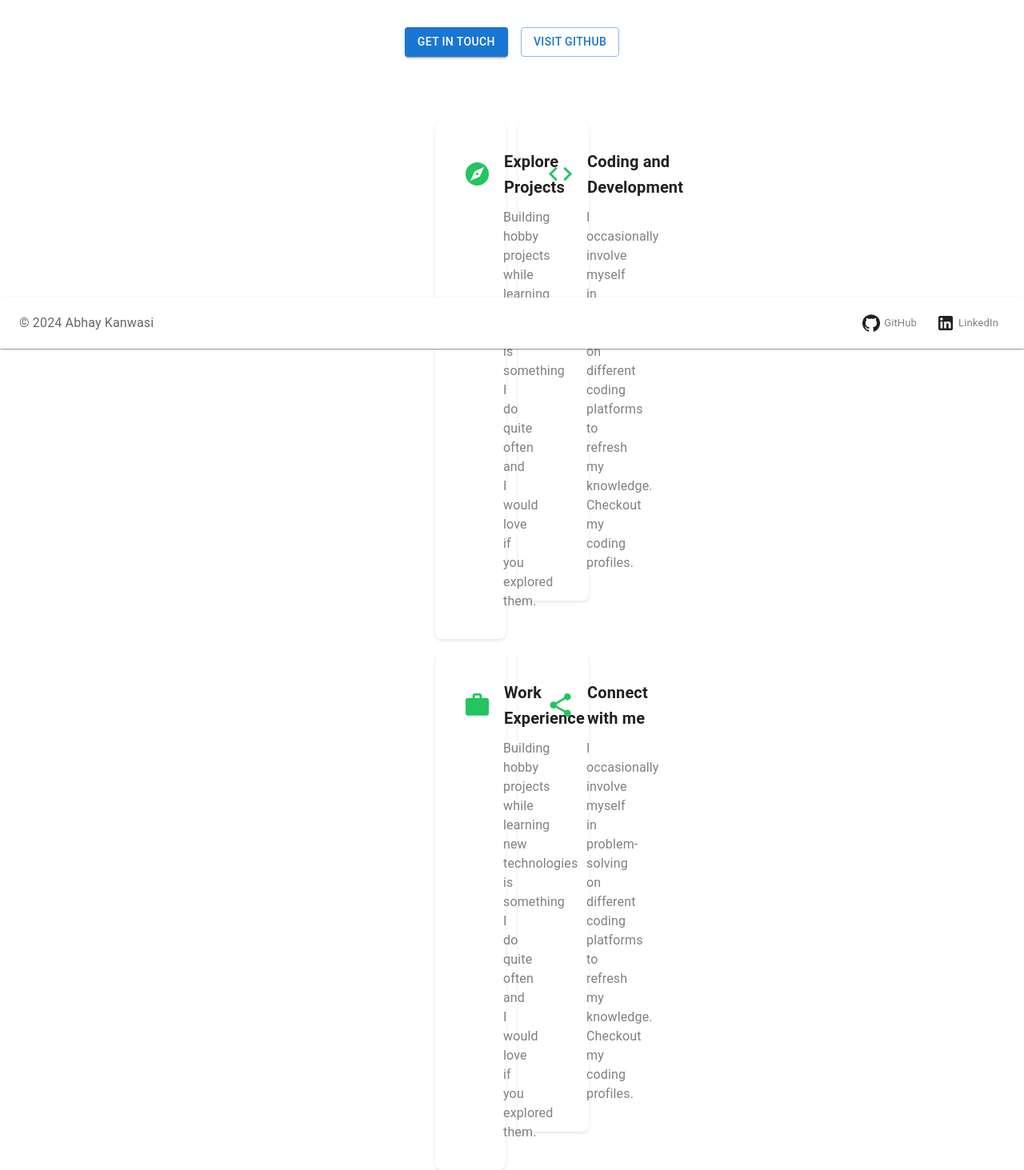
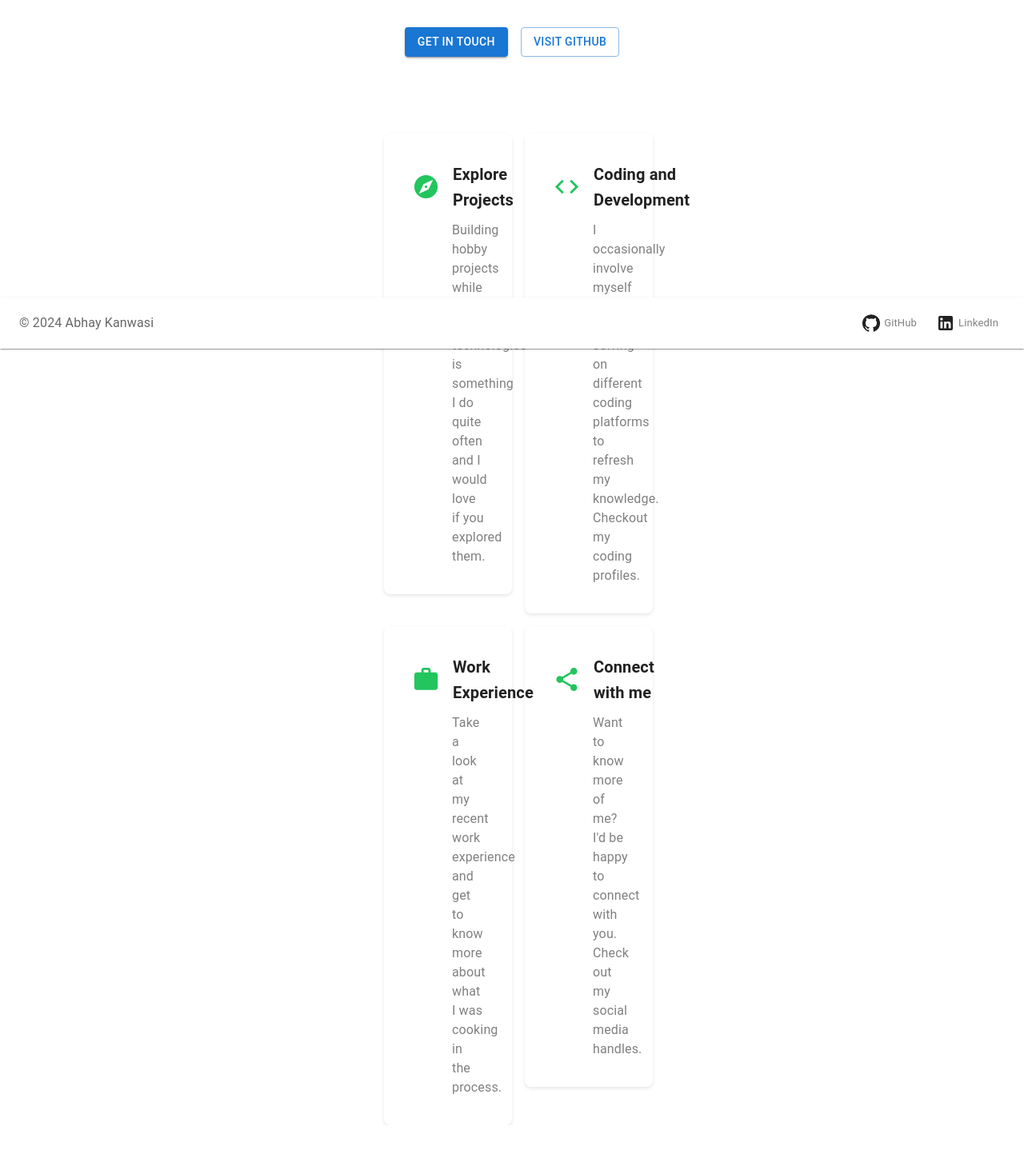
Before and after one commit to Abhay-Kanwasi/Abhay-Kanwasi.github.io, a React (Vite) app in the folder frontend/: page / in a window 1280 px wide. Shown: the part 364-1827 px from the top of the page at 80% size. After the commit the page ends 1771 px from the top, so only its background shows below. Built offline with nearby package versions, Linux system fonts and the light colour scheme.

Commit message:
Changes:
1. Profile Card of Explore Projects and Work Experiance is now working
2. Articles section background color on hover is now change according to light and dark mode.
3. Routes for projects and experiance created for Profile Card.
4. Some adjustments in Profile_Card section

```diff
--- a/frontend/src/components/cardComponent/Profile_Card.tsx
+++ b/frontend/src/components/cardComponent/Profile_Card.tsx
@@ -4,16 +4,33 @@ import ExploreIcon from '@mui/icons-material/Explore';
 import CodeIcon from '@mui/icons-material/Code';
 import WorkIcon from '@mui/icons-material/Work';
 import ShareIcon from '@mui/icons-material/Share';
+import { useNavigate } from 'react-router-dom';
 import "./style.css";
 
 const Profile_Cards = () => {
+  const navigate = useNavigate();
+  const handleCardClick = (action: string) => {
+    if(action == 'explore_projects'){
+      navigate('/projects');
+    }
+    else if(action == 'coding'){
+      console.log(action)
+    }
+    else if(action == 'work_experience'){
+      navigate('/experience')
+    }
+    else if(action == 'connect'){
+      console.log(action)
+    }
+  };
+
   return (
     <>
-      <Container maxWidth="md" sx={{ display: 'flex', justifyContent: 'center' }}>
-        <Grid container spacing={2}>
+      <Container maxWidth="lg" sx={{ display: 'flex', justifyContent: 'center', padding: 0 }}>
+        <Grid container spacing={2} justifyContent="center" sx={{ margin: 0 }}>
           {/* First Grid */}
-          <Grid item xs={12} sm={6}>
-            <CardComponentWrapper>
+          <Grid item xs={12} md={6}>
+            <CardComponentWrapper onClick={() => handleCardClick('explore_projects')}>
               <CardComponent
                 logo={<ExploreIcon fontSize='large' sx={{ color: '#22C55E' }} />}
                 heading="Explore Projects"
@@ -23,8 +40,8 @@ const Profile_Cards = () => {
           </Grid>
 
           {/* Second Grid */}
-          <Grid item xs={12} sm={6}>
-            <CardComponentWrapper>
+          <Grid item xs={12} md={6}>
+            <CardComponentWrapper onClick={() => handleCardClick('coding')}>
               <CardComponent
                 logo={<CodeIcon fontSize='large' sx={{ color: '#22C55E' }} />}
                 heading="Coding and Development"
@@ -34,23 +51,23 @@ const Profile_Cards = () => {
           </Grid>
 
           {/* Third Grid */}
-          <Grid item xs={12} sm={6}>
-            <CardComponentWrapper>
+          <Grid item xs={12} md={6}>
+            <CardComponentWrapper onClick={() => handleCardClick('work_experience')}>
               <CardComponent
                 logo={<WorkIcon fontSize='large' sx={{ color: '#22C55E' }} />}
                 heading="Work Experience"
-                description="Building hobby projects while learning new technologies is something I do quite often and I would love if you explored them."
+                description="Take a look at my recent work experience and get to know more about what I was cooking in the process."
               />
             </CardComponentWrapper>
           </Grid>
 
           {/* Fourth Grid */}
-          <Grid item xs={12} sm={6}>
-            <CardComponentWrapper>
+          <Grid item xs={12} md={6}>
+            <CardComponentWrapper onClick={() => handleCardClick('connect')}>
               <CardComponent
                 logo={<ShareIcon fontSize='large' sx={{ color: '#22C55E' }} />}
                 heading="Connect with me"
-                description="I occasionally involve myself in problem-solving on different coding platforms to refresh my knowledge. Checkout my coding profiles."
+                description="Want to know more of me? I'd be happy to connect with you. Check out my social media handles."
               />
             </CardComponentWrapper>
           </Grid>
@@ -62,15 +79,23 @@ const Profile_Cards = () => {
 
 interface CardComponentWrapperProps {
   children: React.ReactNode;
+  onClick: () => void;
 }
 
-const CardComponentWrapper: React.FC<CardComponentWrapperProps> = ({ children }) => (
+const CardComponentWrapper: React.FC<CardComponentWrapperProps> = ({ children, onClick }) => (
   <Box
     sx={{
       boxShadow: '0px 2px 4px rgba(0, 0, 0, 0.1)',
       borderRadius: '8px',
       padding: '15px',
+      margin: 0,
+      maxWidth: '100%',
+      cursor: 'pointer',
+      '&:hover': {
+        boxShadow: '0px 4px 8px rgba(0, 0, 0, 0.2)',
+      },
     }}
+    onClick={onClick}
   >
     {children}
   </Box>
--- a/frontend/src/components/profile/Profile.tsx
+++ b/frontend/src/components/profile/Profile.tsx
@@ -70,7 +70,7 @@ const Profile: React.FC<ProfileProps> = ({onClickGetInTouch}) => {
                 </Box>
             </Container>
         </Box>
-        <Box sx={{ paddingLeft: 65, paddingRight: 65 }}>
+        <Box sx={{ paddingLeft: 55, paddingRight: 55 }}>
             <Profile_Cards />
         </Box>
         </>
--- a/frontend/src/pages/articles/Articles.tsx
+++ b/frontend/src/pages/articles/Articles.tsx
@@ -1,6 +1,6 @@
-// src/Articles.tsx
 import React from 'react';
-import { Container, Typography, Box, Link, Divider } from '@mui/material';
+import { Container, Typography, Box, Link } from '@mui/material';
+import { useTheme } from '@mui/material/styles';
 
 const articles = [
   {
@@ -24,8 +24,11 @@ const articles = [
 ];
 
 const Articles: React.FC = () => {
+  const theme = useTheme();
+  const hoverBackgroundColor = theme.palette.mode === 'dark' ? '#333333' : '#FFFDD0';
+
   return (
-    <Container sx={{paddingTop: '50px'}}>
+    <Container sx={{ paddingTop: '50px' }}>
       <Typography variant="h5" sx={{ fontWeight: 'bold', padding: '20px', paddingBottom: '2px' }}>Latest Articles</Typography>
       <Typography variant="h6" sx={{ marginBottom: '10px', color: 'grey', padding: '20px', paddingTop: '0' }}>
         I love to write about stuff that I learn. Here are some of my latest articles.
@@ -33,7 +36,7 @@ const Articles: React.FC = () => {
       <Box sx={{ display: 'flex', flexDirection: 'column', position: 'relative', ml: 3, paddingLeft: '100px', paddingTop: '50px', gap: '20px' }}>
         {articles.map((article, index) => (
           <Box key={index} sx={{ display: 'flex', mb: 3 }}>
-            <Box sx={{ minWidth: '150px', textAlign: 'right', pr: 2, paddingRight: '70px'}}>
+            <Box sx={{ minWidth: '150px', textAlign: 'right', pr: 2, paddingRight: '70px' }}>
               <Typography variant="body2" color="textSecondary" fontSize='1.1rem'>{article.date}</Typography>
             </Box>
             <Box sx={{ display: 'flex', flexDirection: 'column', position: 'relative', alignItems: 'center', marginRight: 2 }}>
@@ -57,7 +60,7 @@ const Articles: React.FC = () => {
                 padding: '20px',
                 cursor: 'pointer',
                 '&:hover': {
-                  backgroundColor: '#16A34A',
+                  backgroundColor: hoverBackgroundColor,
                   borderRadius: '20px',
                 },
               }}
--- a/frontend/src/pages/experience/Experience.tsx
+++ b/frontend/src/pages/experience/Experience.tsx
@@ -2,7 +2,7 @@ import React from 'react';
 import { Container } from '@mui/material';
 import ExperienceCard from '../../components/cardComponent/Experiance_Card';
 
-const App: React.FC = () => {
+const Experiance: React.FC = () => {
   return (
     <Container>
       <ExperienceCard />
@@ -10,4 +10,4 @@ const App: React.FC = () => {
   );
 };
 
-export default App;
+export default Experiance;
--- a/frontend/src/routes/AppRouts.tsx
+++ b/frontend/src/routes/AppRouts.tsx
@@ -2,10 +2,12 @@ import { Route, Routes } from "react-router-dom";
 import ProtectedRoute from "./ProtectedRoute.tsx";
 import Dashboard from "../pages/dashboard/Dashboard.tsx";
 import Projects from "../pages/projects/Projects.tsx";
+import Experiance from "../pages/experience/Experience.tsx";
 
 const routes = [
   { path: "/", component: <Dashboard />, protected: false },
-  { path: "ldap/", component: <Projects />}
+  { path: "projects/", component: <Projects />},
+  { path: "experience/", component: <Experiance />},
 ];
 
 function AppRoutes() {
```
